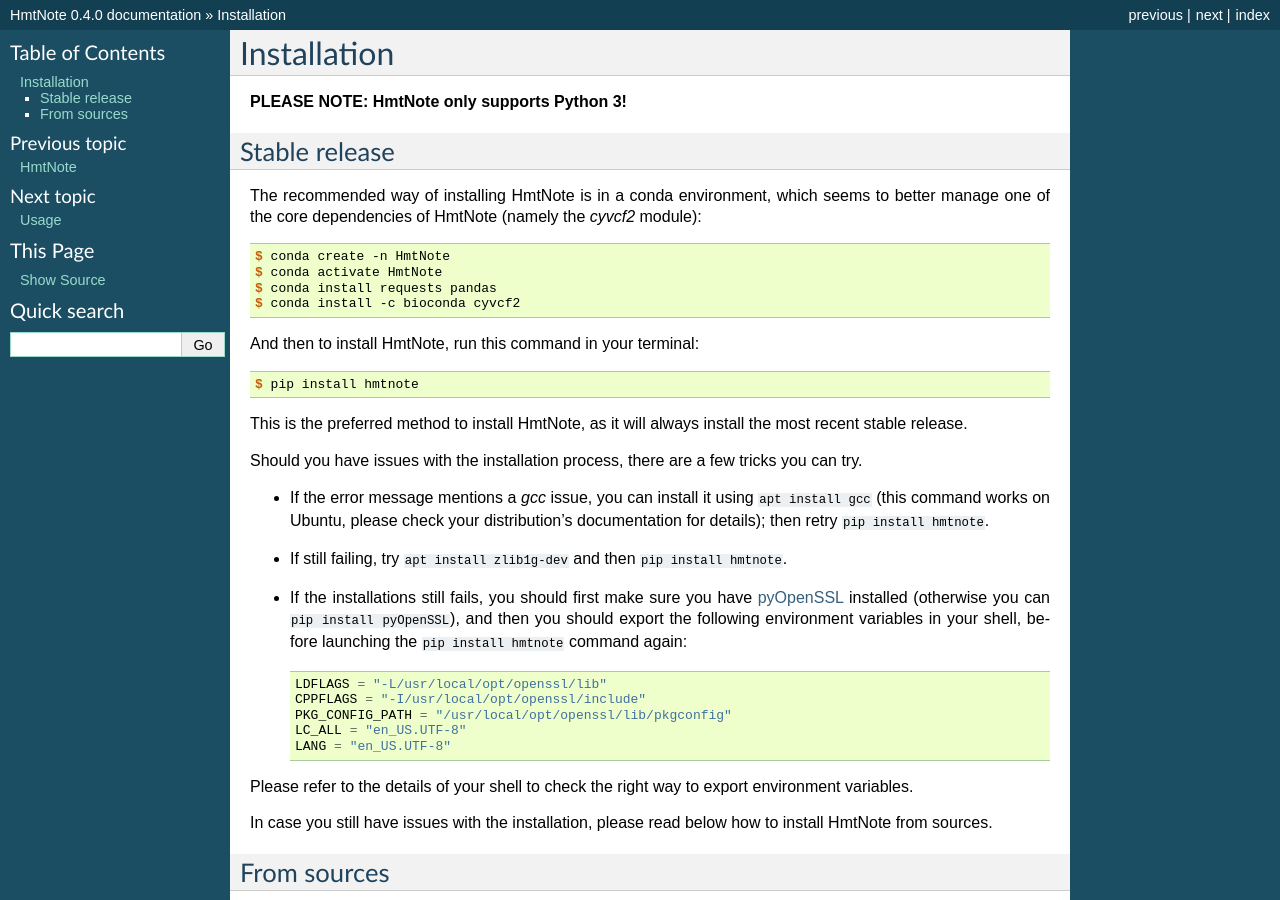
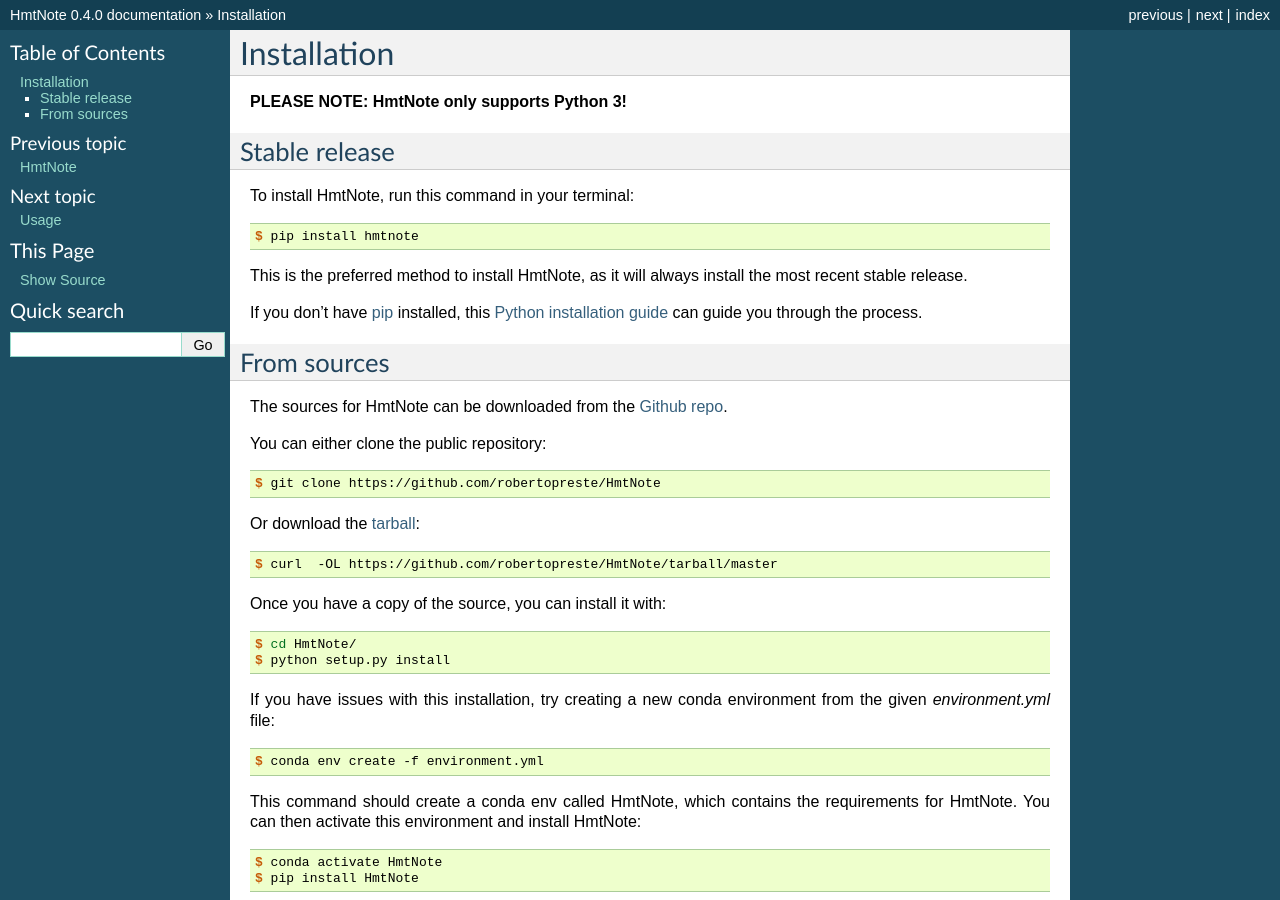
Before and after one commit to robertopreste/HmtNote, a Sphinx documentation site: the page built from docs/installation.rst, in a window 1280 px wide and 900 px high. Built offline with Sphinx 7.4.7, drawn with Linux system fonts in a browser that asks for light colours; pages that are not in the unit, such as notebooks, are missing from menus.

Commit message:
Update installation instructions

```diff
--- a/README.rst
+++ b/README.rst
@@ -60,16 +60,13 @@ Installation
 
 **PLEASE NOTE: HmtNote only supports Python 3!**
 
-The preferred installation method for HmtNote is using ``pip`` in a conda environment:
+The preferred installation method for HmtNote is using ``pip``:
 
 .. code-block:: console
 
-    $ conda install requests pandas
-    $ conda install -c bioconda cyvcf2
     $ pip install hmtnote
 
 For more information, please refer to the Installation_ section of the documentation.
-
 
 
 Usage
--- a/docs/installation.rst
+++ b/docs/installation.rst
@@ -7,17 +7,7 @@ Installation
 Stable release
 --------------
 
-The recommended way of installing HmtNote is in a conda environment, which seems to better manage
-one of the core dependencies of HmtNote (namely the `cyvcf2` module):
-
-.. code-block:: console
-
-    $ conda create -n HmtNote
-    $ conda activate HmtNote
-    $ conda install requests pandas
-    $ conda install -c bioconda cyvcf2
-
-And then to install HmtNote, run this command in your terminal:
+To install HmtNote, run this command in your terminal:
 
 .. code-block:: console
 
@@ -26,27 +16,11 @@ And then to install HmtNote, run this command in your terminal:
 This is the preferred method to install HmtNote, as it will always install the most recent stable
 release.
 
-Should you have issues with the installation process, there are a few tricks you can try.
+If you don't have `pip`_ installed, this `Python installation guide`_ can guide
+you through the process.
 
-* If the error message mentions a `gcc` issue, you can install it using ``apt install gcc`` (this command works on Ubuntu, please check your distribution's documentation for details); then retry ``pip install hmtnote``.
-
-* If still failing, try ``apt install zlib1g-dev`` and then ``pip install hmtnote``.
-
-* If the installations still fails, you should first make sure you have pyOpenSSL_ installed (otherwise you can ``pip install pyOpenSSL``), and then you should export the following environment variables in your shell, before launching the ``pip install hmtnote`` command again::
-
-    LDFLAGS = "-L/usr/local/opt/openssl/lib"
-    CPPFLAGS = "-I/usr/local/opt/openssl/include"
-    PKG_CONFIG_PATH = "/usr/local/opt/openssl/lib/pkgconfig"
-    LC_ALL = "en_US.UTF-8"
-    LANG = "en_US.UTF-8"
-
-Please refer to the details of your shell to check the right way to export environment variables.
-
-In case you still have issues with the installation, please read below how to install HmtNote from
-sources.
-
-.. _pyOpenSSL: https://pyopenssl.org/en/stable/
-
+.. _pip: https://pip.pypa.io
+.. _Python installation guide: http://docs.python-guide.org/en/latest/starting/installation/
 
 From sources
 ------------
```
